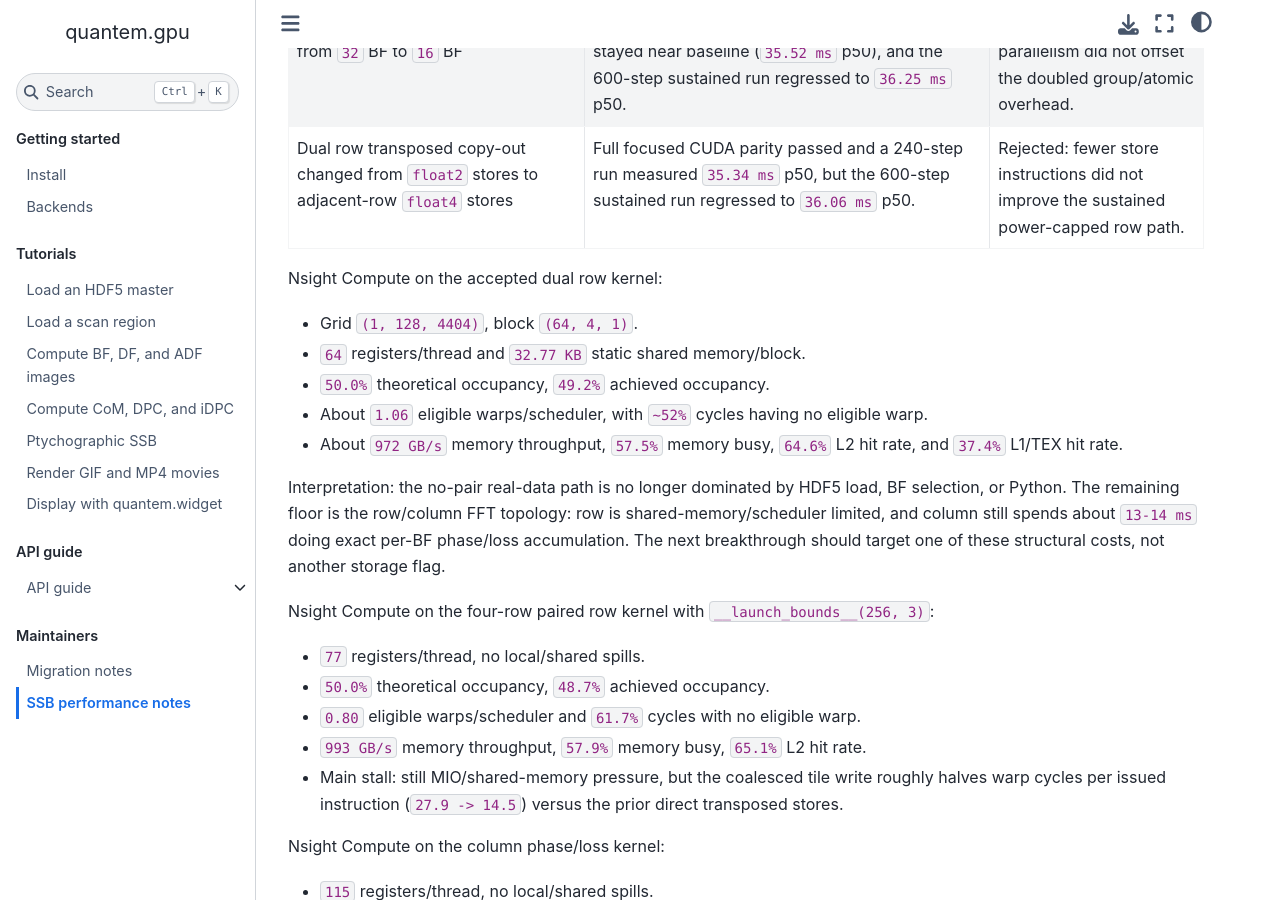
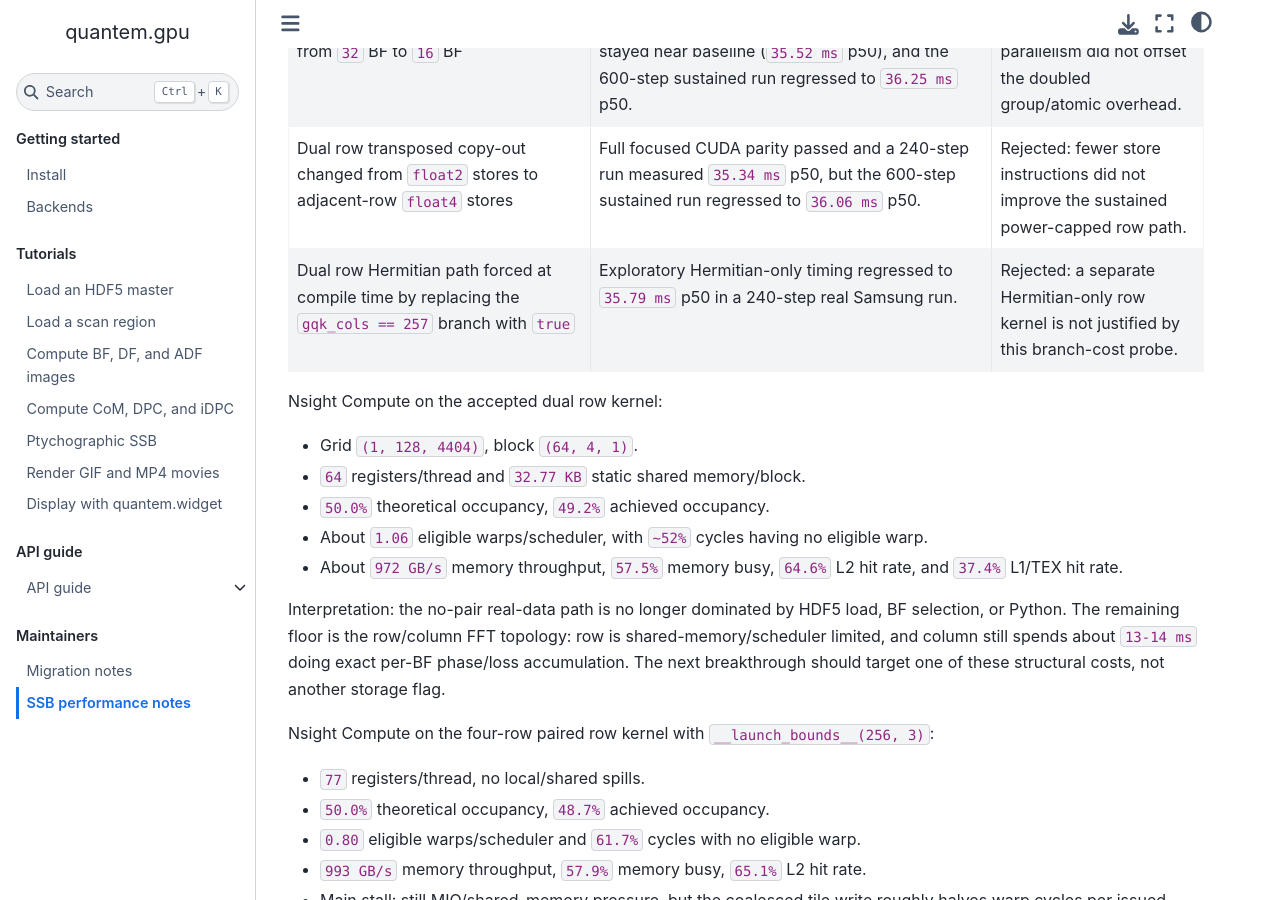
Before and after one commit to bobleesj/quantem.gpu, a Jupyter Book: the page built from docs/maintainer/ssb-performance.md, in a window 1280 px wide and 900 px high, scrolled down 12639 px. Built offline with Jupyter Book 1.0.4 settings and Sphinx 7.4.7 and the Sphinx Book theme 1.1.4, drawn with Linux system fonts in a browser that asks for light colours.

Commit message:
docs: record SSB herm branch rejection

```diff
--- a/docs/maintainer/ssb-performance.md
+++ b/docs/maintainer/ssb-performance.md
@@ -475,6 +475,7 @@ Rejected follow-ups from this subpixel-BF pass:
 | Module `--maxrregcount` reduced from `96` to `80` | Full focused CUDA parity passed and a 240-step run improved to `35.12 ms` p50, but the 600-step sustained run settled at `35.72 ms` p50. | Rejected: lower register cap was not a durable sustained win. |
 | Column phase/loss group reduced from `32` BF to `16` BF | Full focused CUDA parity passed. A 240-step run stayed near baseline (`35.52 ms` p50), and the 600-step sustained run regressed to `36.25 ms` p50. | Rejected: extra scheduler parallelism did not offset the doubled group/atomic overhead. |
 | Dual row transposed copy-out changed from `float2` stores to adjacent-row `float4` stores | Full focused CUDA parity passed and a 240-step run measured `35.34 ms` p50, but the 600-step sustained run regressed to `36.06 ms` p50. | Rejected: fewer store instructions did not improve the sustained power-capped row path. |
+| Dual row Hermitian path forced at compile time by replacing the `gqk_cols == 257` branch with `true` | Exploratory Hermitian-only timing regressed to `35.79 ms` p50 in a 240-step real Samsung run. | Rejected: a separate Hermitian-only row kernel is not justified by this branch-cost probe. |
 
 Nsight Compute on the accepted dual row kernel:
 
```
